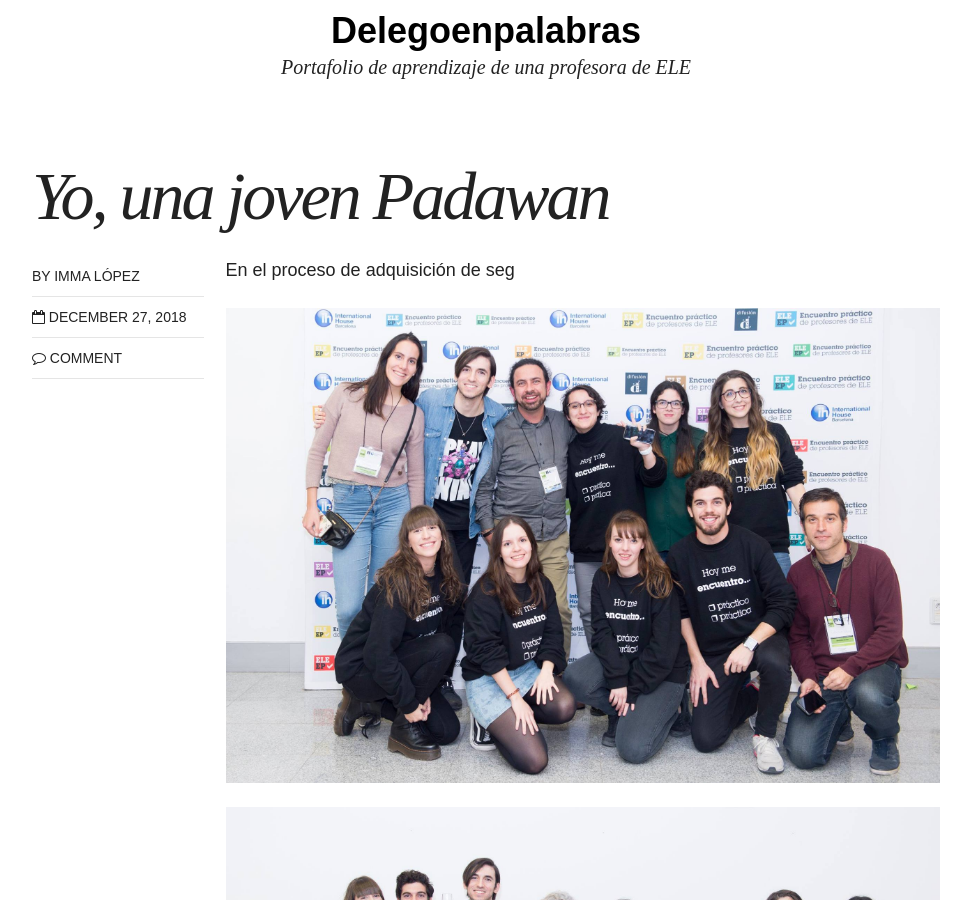
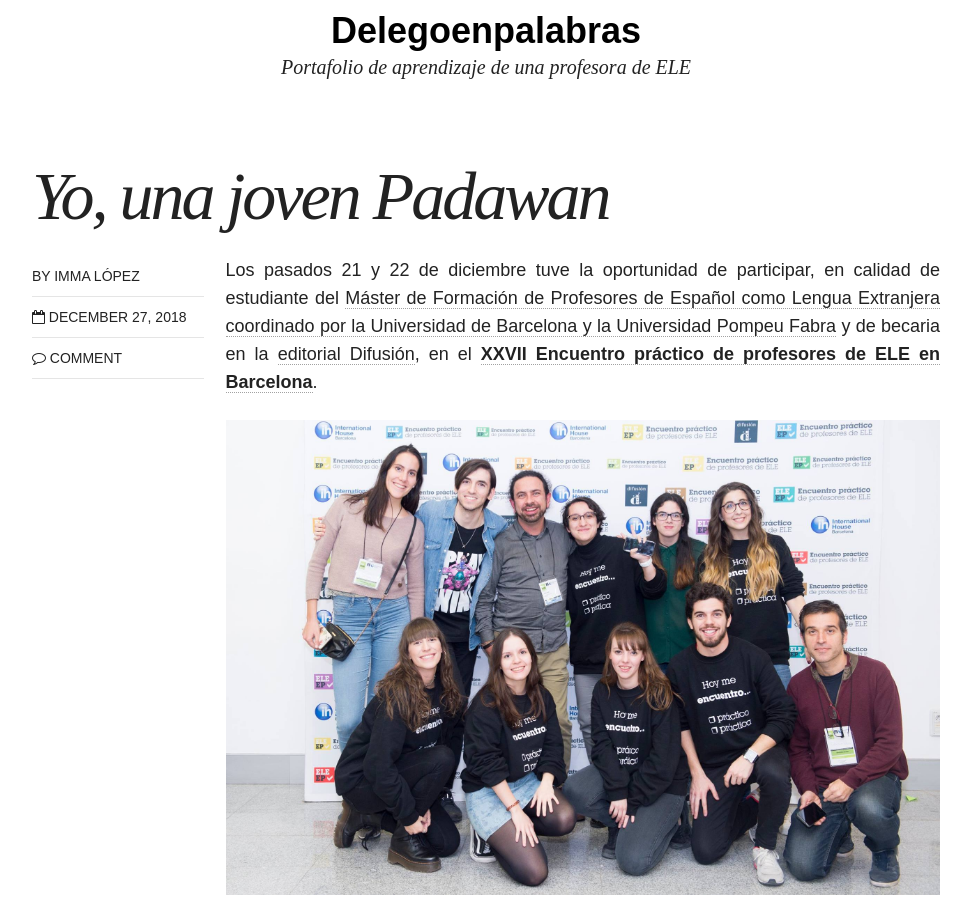
Before and after one commit to immalopez/immalopez.github.io, a Jekyll site: the page built from _posts/blog/2018-12-27-yo-una-joven-padawan.md, in a window 1280 px wide and 900 px high, scrolled down 316 px. Shown: the whole window, without its empty margins (154-1125 px from the left). Built offline with Jekyll 4.4.1, drawn with Linux system fonts in a browser that asks for light colours; nearby versions of some CDN libraries; comment, search, counter and statistics services are not loaded.

Commit message:
Update 2018-12-27-yo-una-joven-padawan.md

```diff
--- a/_posts/blog/2018-12-27-yo-una-joven-padawan.md
+++ b/_posts/blog/2018-12-27-yo-una-joven-padawan.md
@@ -3,7 +3,7 @@ layout: post
 title: Yo, una joven Padawan
 modified:
 categories: blog
-excerpt: "Encuentro Práctico de Profesores de ELE"
+excerpt: "XXVII Encuentro práctico de profesores de ELE en Barcelona"
 tags: []
 image:
   feature:
@@ -11,7 +11,7 @@ image:
 # modified: 2016-06-01T14:19:19-04:00
 ---
 
-En el proceso de adquisición de seg
+Los pasados 21 y 22 de diciembre tuve la oportunidad de participar, en calidad de estudiante del <a href=" https://www.ub.edu/portal/web/educacion/masteres-universitarios/-/ensenyament/detallEnsenyament/1060507" target="_blank">Máster de Formación de Profesores de Español como Lengua Extranjera coordinado por la Universidad de Barcelona y la Universidad Pompeu Fabra</a> y de becaria en la <a href="https://www.difusion.com" target="_blank">editorial Difusión</a>, en el <a href="https://www.encuentro-practico.com" target="_blank">**XXVII Encuentro práctico de profesores de ELE en Barcelona**</a>.
 
 
 ![Primera foto grupal](/images/49762984_2075649652458469_5946944892092547072_o.jpg)
```
